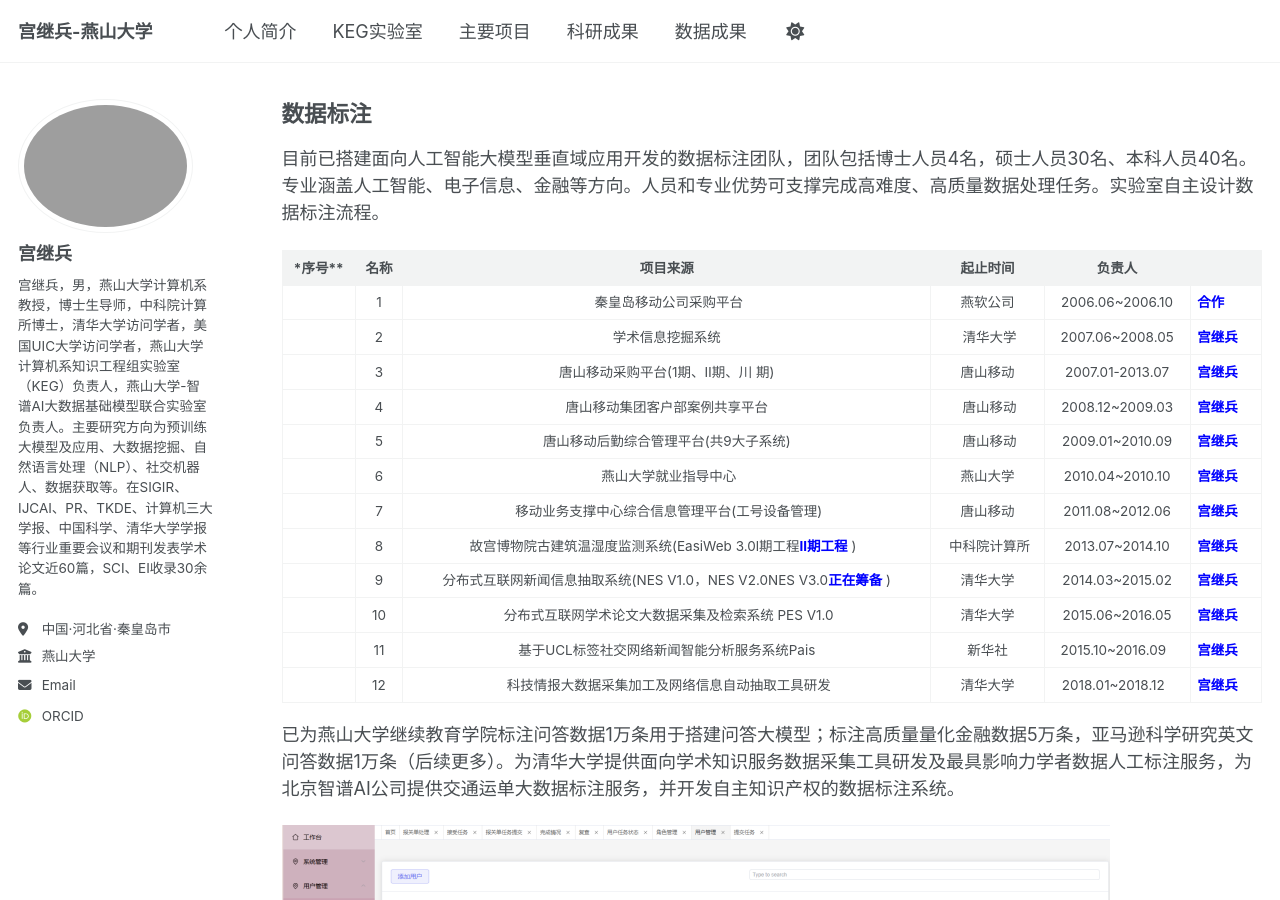
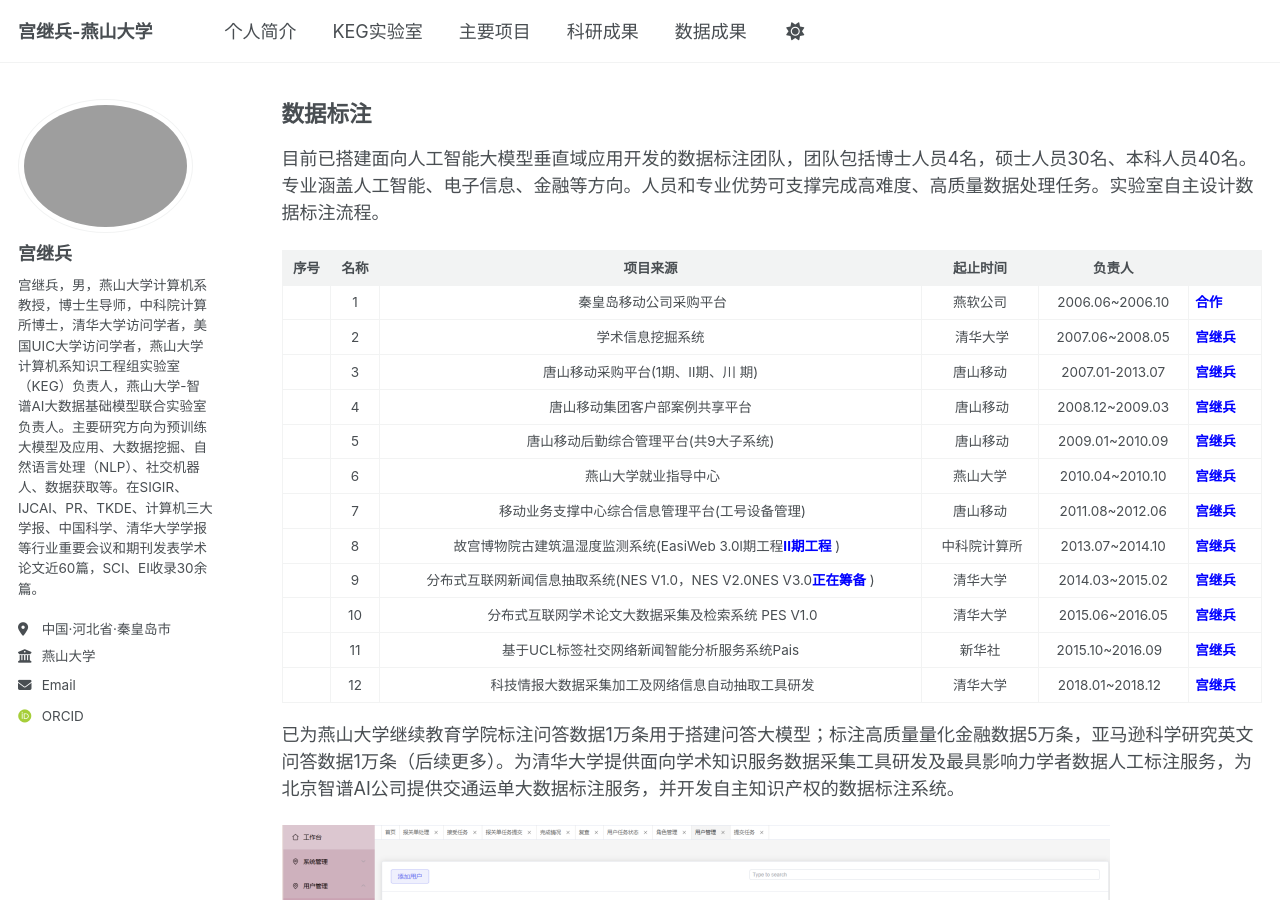
Before and after one commit to gongjibing-ysu/gongjibing-ysu.github.io, a Jekyll site: the page built from _pages/sjcg.md, in a window 1280 px wide and 900 px high, scrolled down 653 px. Built offline with Jekyll 4.4.1, drawn with Linux system fonts in a browser that asks for light colours; some web fonts are replaced.

```diff
--- a/_pages/sjcg.md
+++ b/_pages/sjcg.md
@@ -25,7 +25,7 @@ redirect_from:
 ## 数据标注
 目前已搭建面向人工智能大模型垂直域应用开发的数据标注团队，团队包括博士人员4名，硕士人员30名、本科人员40名。专业涵盖人工智能、电子信息、金融等方向。人员和专业优势可支撑完成高难度、高质量数据处理任务。实验室自主设计数据标注流程。
 
-*序号** | **名称** | **项目来源** | **起止时间** | **负责人** |
+**序号** | **名称** | **项目来源** | **起止时间** | **负责人** |
 |:------:|:------:|:----:|:----:|:-----:|
 | 1|  秦皇岛移动公司采购平台 | 燕软公司| 2006.06~2006.10 | <span style="color: blue; font-weight: bold;">合作</span> |
 | 2| 学术信息挖掘系统|  清华大学| 2007.06~2008.05| <span style="color: blue; font-weight: bold;">宫继兵</span>   |
```
